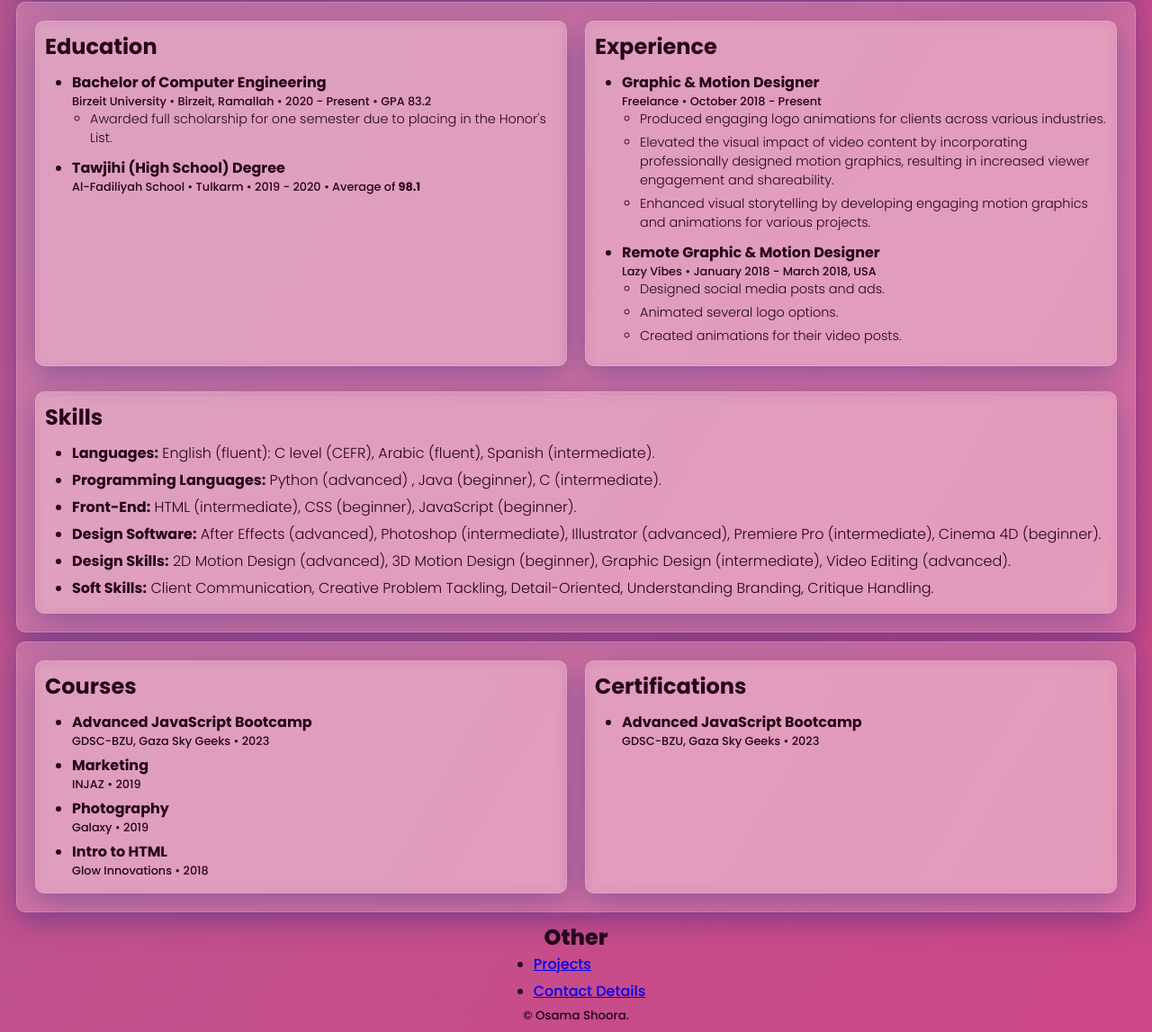
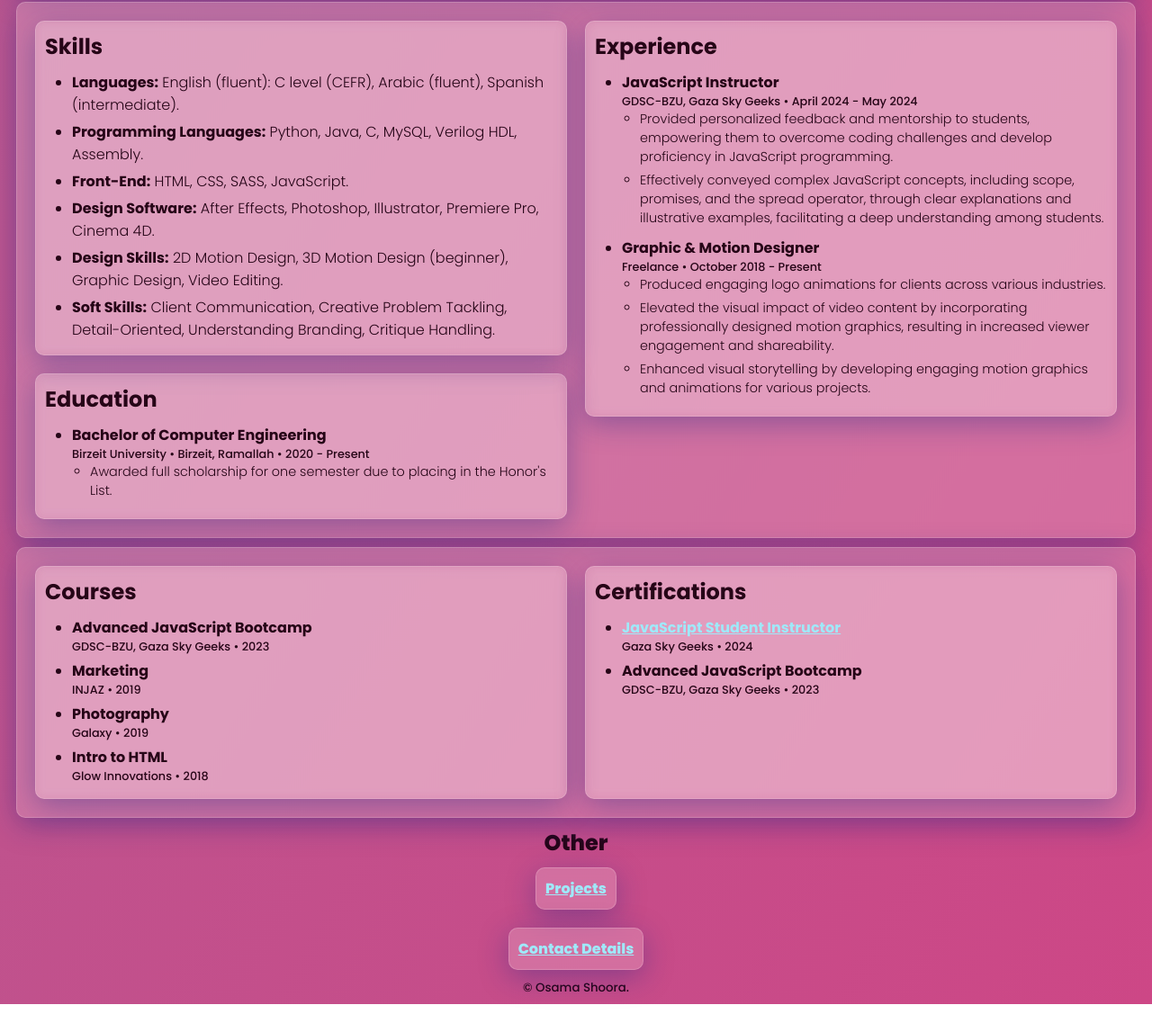
Before and after one commit to samasthtc/Resume-WebPage-experimenting, a plain HTML site: page index.html in a window 1280 px wide. Shown: the part 1035-2182 px from the top of the page at 90% size. After the commit the page ends 2151 px from the top, so only its background shows below. Drawn offline with Linux system fonts and the light colour scheme.

Commit message:
grid clean up + readme

```diff
--- a/index.html
+++ b/index.html
@@ -43,23 +43,19 @@
       </div>
       <div class="scroll-container">
         <p class="scroll-animation" onclick="scrollSmooth()">
-          Scroll for more
+          SCROLL FOR MORE
           <svg
             xmlns="http://www.w3.org/2000/svg"
-            width="20"
-            height="20"
-            fill="currentColor"
-            class="bi bi-chevron-double-down scroll-animation"
-            viewBox="0 0 17 10"
+            width="25"
+            height="25"
+            viewBox="0 0 24 24"
+            fill="none"
+            stroke="currentColor"
+            stroke-width="2"
+            stroke-linecap="round"
+            stroke-linejoin="round"
           >
-            <path
-              fill-rule="evenodd"
-              d="M1.646 6.646a.5.5 0 0 1 .708 0L8 12.293l5.646-5.647a.5.5 0 0 1 .708.708l-6 6a.5.5 0 0 1-.708 0l-6-6a.5.5 0 0 1 0-.708z"
-            />
-            <path
-              fill-rule="evenodd"
-              d="M1.646 2.646a.5.5 0 0 1 .708 0L8 8.293l5.646-5.647a.5.5 0 0 1 .708.708l-6 6a.5.5 0 0 1-.708 0l-6-6a.5.5 0 0 1 0-.708z"
-            />
+            <path d="M7 13l5 5 5-5M7 7l5 5 5-5" />
           </svg>
         </p>
       </div>
@@ -84,28 +80,45 @@
     </section>
 
     <section class="flex-container card edu-exp">
+      <section class="flex-container card skills">
+        <h2>Skills</h2>
+        <ul>
+          <li>
+            <b>Languages:</b> English (fluent): C level (CEFR), Arabic (fluent),
+            Spanish (intermediate).
+          </li>
+          <li>
+            <b>Programming Languages:</b> Python, Java, C, MySQL, Verilog HDL,
+            Assembly.
+          </li>
+          <li><b>Front-End:</b> HTML, CSS, SASS, JavaScript.</li>
+          <li>
+            <b>Design Software:</b> After Effects, Photoshop, Illustrator,
+            Premiere Pro, Cinema 4D.
+          </li>
+          <li>
+            <b>Design Skills:</b> 2D Motion Design, 3D Motion Design (beginner),
+            Graphic Design, Video Editing.
+          </li>
+          <li>
+            <b>Soft Skills:</b> Client Communication, Creative Problem Tackling,
+            Detail-Oriented, Understanding Branding, Critique Handling.
+          </li>
+        </ul>
+      </section>
+
       <section class="flex-container card education">
         <h2>Education</h2>
         <ul>
           <li>
             <h4>Bachelor of Computer Engineering</h4>
-            <p>
-              Birzeit University • Birzeit, Ramallah • 2020 - Present • GPA 83.2
-            </p>
+            <p>Birzeit University • Birzeit, Ramallah • 2020 - Present</p>
             <ul>
               <li>
                 Awarded full scholarship for one semester due to placing in the
                 Honor's List.
               </li>
             </ul>
-          </li>
-
-          <li>
-            <h4>Tawjihi (High School) Degree</h4>
-            <p>
-              Al-Fadiliyah School • Tulkarm • 2019 - 2020 • Average of
-              <b>98.1</b>
-            </p>
           </li>
         </ul>
         <!-- <hr /> -->
@@ -115,54 +128,40 @@
         <h2>Experience</h2>
         <ul>
           <li>
+            <h4>JavaScript Instructor</h4>
+            <p>GDSC-BZU, Gaza Sky Geeks • April 2024 - May 2024</p>
+            <ul>
+              <li>
+                Provided personalized feedback and mentorship to students,
+                empowering them to overcome coding challenges and develop
+                proficiency in JavaScript programming.
+              </li>
+              <li>
+                Effectively conveyed complex JavaScript concepts, including
+                scope, promises, and the spread operator, through clear
+                explanations and illustrative examples, facilitating a deep
+                understanding among students.
+              </li>
+            </ul>
+          </li>
+          <li>
             <h4>Graphic &amp; Motion Designer</h4>
             <p>Freelance • October 2018 - Present</p>
             <ul>
-              <li>Produced engaging logo animations for clients across various industries.</li>
-              <li>Elevated the visual impact of video content by incorporating professionally designed motion graphics, resulting in increased viewer engagement and shareability.</li>
-              <li>Enhanced visual storytelling by developing engaging motion graphics and animations for various projects.</li>
+              <li>
+                Produced engaging logo animations for clients across various
+                industries.
+              </li>
+              <li>
+                Elevated the visual impact of video content by incorporating
+                professionally designed motion graphics, resulting in increased
+                viewer engagement and shareability.
+              </li>
+              <li>
+                Enhanced visual storytelling by developing engaging motion
+                graphics and animations for various projects.
+              </li>
             </ul>
-          </li>
-
-          <li>
-            <h4>Remote Graphic &amp; Motion Designer</h4>
-            <p>Lazy Vibes • January 2018 - March 2018, USA</p>
-            <ul>
-              <li>Designed social media posts and ads.</li>
-              <li>Animated several logo options.</li>
-              <li>Created animations for their video posts.</li>
-            </ul>
-          </li>
-        </ul>
-      </section>
-
-      <section class="flex-container card skills">
-        <h2>Skills</h2>
-        <ul>
-          <li>
-            <b>Languages:</b> English (fluent): C level (CEFR), Arabic (fluent),
-            Spanish (intermediate).
-          </li>
-          <li>
-            <b>Programming Languages:</b> Python (advanced) , Java (beginner), C
-            (intermediate).
-          </li>
-          <li>
-            <b>Front-End:</b> HTML (intermediate), CSS (beginner), JavaScript
-            (beginner).
-          </li>
-          <li>
-            <b>Design Software:</b> After Effects (advanced), Photoshop
-            (intermediate), Illustrator (advanced), Premiere Pro (intermediate),
-            Cinema 4D (beginner).
-          </li>
-          <li>
-            <b>Design Skills:</b> 2D Motion Design (advanced), 3D Motion Design
-            (beginner), Graphic Design (intermediate), Video Editing (advanced).
-          </li>
-          <li>
-            <b>Soft Skills:</b> Client Communication, Creative Problem Tackling, Detail-Oriented, Understanding Branding, Critique
-            Handling.
           </li>
         </ul>
       </section>
@@ -198,6 +197,15 @@
         <h2>Certifications</h2>
         <ul>
           <li>
+            <h4>
+              <a
+                href="https://credsverse.com/credentials/0abc3466-1c5b-4b9c-9fdd-5f3ae3a615f6"
+                >JavaScript Student Instructor</a
+              >
+            </h4>
+            <p>Gaza Sky Geeks • 2024</p>
+          </li>
+          <li>
             <h4>Advanced JavaScript Bootcamp</h4>
             <p>GDSC-BZU, Gaza Sky Geeks • 2023</p>
           </li>
@@ -208,8 +216,10 @@
     <footer class="flex-container other">
       <h2>Other</h2>
       <ul>
-        <li><a href="./public/projects.html" target="_blank">Projects</a></li>
-        <li>
+        <li class="card">
+          <a href="./public/projects.html" target="_blank">Projects</a>
+        </li>
+        <li class="card">
           <a href="./public/contact.html" target="_blank">Contact Details</a>
         </li>
       </ul>
--- a/style.css
+++ b/style.css
@@ -65,6 +65,7 @@ body {
   top: 50vh;
   left: 50vw;
   transform: translate(-50%, -58%);
+  z-index: -1;
 }
 
 .flex-container {
@@ -113,16 +114,20 @@ body {
 .edu-exp {
   display: grid;
   grid-template-columns: 1fr 1fr;
-  grid-template-rows: 1fr auto;
+  grid-template-rows: auto auto;
 }
-.skills {
-  margin-top: 20px;
+
+/* Define distinct background colors for each grid item */
+
+.education {
+  justify-content: flex-start;
+  grid-area: 2 / 1 / 3 / 2;
 }
-.education,
 .experience {
   justify-content: flex-start;
-  height: 90%;
+  grid-area: 1 / 2 / 3 / 3;
 }
+
 .courses-certifications {
   display: grid;
   grid-template-columns: 1fr 1fr;
@@ -133,7 +138,27 @@ body {
   height: 85%;
 }
 .skills {
-  grid-column: span 2;
+  grid-area: 1 / 1 / 2 / 2;
+}
+.other {
+  display: flex;
+  align-items: center;
+  justify-content: center;
+  flex-direction: column;
+}
+.other ul {
+  display: flex;
+  flex-direction: column;
+  align-items: center;
+  justify-content: center;
+  padding: 0;
+  margin: 0;
+}
+
+.other .card {
+  list-style-type: none;
+  width: fit-content;
+  font-weight: 800;
 }
 .card h2 {
   font-weight: 700;
@@ -177,24 +202,10 @@ h2 {
   }
 }
 
-.card p{
-font-weight: 500;
+.card p {
+  font-weight: 500;
 }
 
-.scroll-animation {
-  animation: loop-animation 2s ease-out infinite;
-}
-@keyframes loop-animation {
-  0% {
-    transform: translateY(0px);
-  }
-  50% {
-    transform: translateY(5px);
-  }
-  100% {
-    transform: translateY(0px);
-  }
-}
 .about-container {
   grid-area: 1/2/3/3;
   display: flex;
@@ -211,16 +222,40 @@ font-weight: 500;
   position: relative;
 }
 .scroll-container {
-  grid-column: span 2;
   display: flex;
   justify-content: center;
   align-items: center;
   border-radius: 50%;
   position: relative;
+  padding: 0px;
+  margin: 0px;
 }
-.other {
-  flex-direction: column;
+
+.scroll-container p {
+  color: #9fe9f9;
+  filter: drop-shadow(0 0 6px rgb(0, 0, 0));
 }
+
+svg {
+  /* fix position down by 5px */
+  position: relative;
+  top: 5px;
+}
+.scroll-animation {
+  animation: loop-animation 2s ease-out infinite;
+}
+@keyframes loop-animation {
+  0% {
+    transform: translateY(0px);
+  }
+  50% {
+    transform: translateY(5px);
+  }
+  100% {
+    transform: translateY(0px);
+  }
+}
+
 .profile {
   float: left;
   width: 15vw;
@@ -256,6 +291,10 @@ li > p {
 ul > li > ul {
   padding-left: 20px;
   font-size: 0.9rem;
+}
+
+a {
+  color: #9fe9f9;
 }
 
 .frame1,
@@ -308,8 +347,21 @@ ul > li > ul {
   filter: blur(10px);
   right: 6px;
 }
+@media (min-width: 1300px) {
+  .skills {
+    grid-area: 1 / 1 / 2 / 2;
+  }
+  .education {
+    grid-area: 2 / 1 / 3 / 2;
+  }
+  .experience {
+    grid-area: 1 / 2 / 3 / 3;
+    /* grid-row: aut; */
+    /* padding-bottom: 28px; */
+  }
+}
 
-@media (max-width: 768px) {
+@media (max-width: 900px) {
   .header {
     flex: 0 1 30vw;
     padding-right: 10px;
@@ -337,19 +389,19 @@ ul > li > ul {
   .edu-exp {
     grid-template-columns: 1fr;
     grid-template-rows: auto auto auto;
-    gap: 20px;
-  }
-  .courses-certifications {
-    grid-template-columns: 1fr;
-    grid-template-rows: 1fr auto;
-    padding-bottom: 30px;
   }
   .skills {
-    grid-column: span 1;
-    margin-top: 0px;
+    grid-area: span 1;
+  }
+
+  .education {
+    grid-area: span 1;
+  }
+  .experience {
+    grid-area: span 1;
   }
 }
-@media (max-width: 435px) {
+@media (max-width: 560px) {
   .name {
     font-size: 2rem;
   }
@@ -363,4 +415,8 @@ ul > li > ul {
     width: 200px;
     transform: translate(-50%, -66%);
   }
+  .courses-certifications {
+    grid-template-columns: 1fr;
+    grid-template-rows: 1fr 1fr;
+  }
 }
```
Also changed, not shown: assets/demo2.jpg (added), 2 other files.
